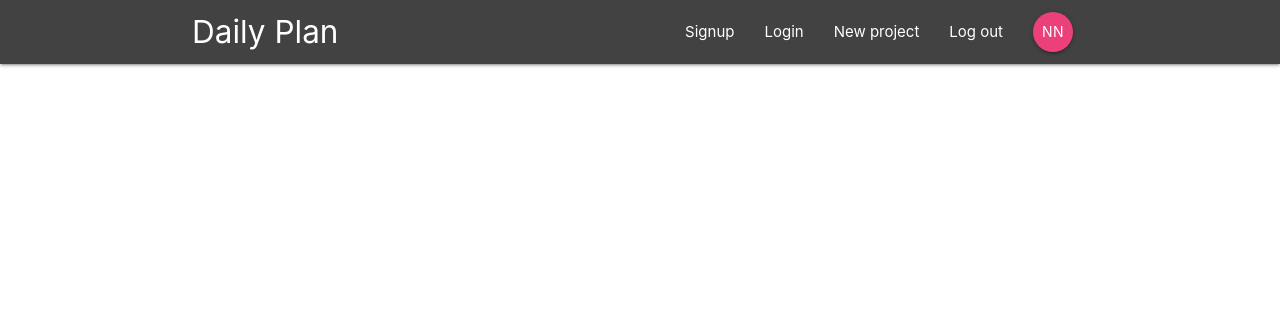
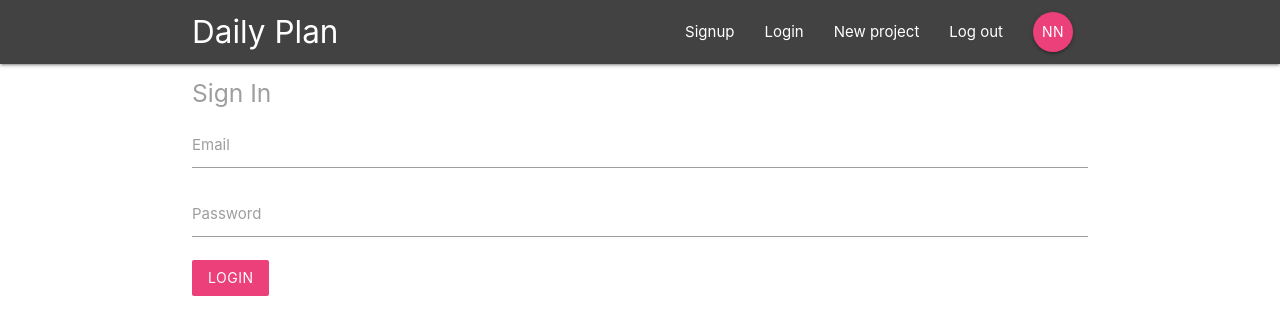
Before and after one commit to madjack99/dailyPlan, a React (Create React App) app: page /signin in a window 1280 px wide. Shown: the top 334 px of the page. Built offline with nearby package versions, Linux system fonts and the light colour scheme.

Commit message:
add SignIn, js from materialize for SignIn, ev. handlers, state

```diff
--- a/public/index.html
+++ b/public/index.html
@@ -42,5 +42,7 @@
       To begin the development, run `npm start` or `yarn start`.
       To create a production bundle, use `npm run build` or `yarn build`.
     -->
+    <!-- Compiled and minified JavaScript -->
+    <script src="https://cdnjs.cloudflare.com/ajax/libs/materialize/1.0.0/js/materialize.min.js"></script>
   </body>
 </html>
--- a/src/App.js
+++ b/src/App.js
@@ -3,6 +3,7 @@
 import Navbar from './components/layout/Navbar'
 import Dashboard from './components/dashboard/Dashboard'
 import ProjectDetails from './components/projects/ProjectDetails'
+import SignIn from './components/auth/SignIn'
 
 class App extends Component {
   render() {
@@ -13,6 +14,7 @@
           <Switch>
             <Route exact path='/' component={Dashboard} />
             <Route path='/project/:id' component={ProjectDetails} />
+            <Route path='/signin' component={SignIn} />
           </Switch>
         </div>
       </BrowserRouter>
--- a/src/components/auth/SignIn.js
+++ b/src/components/auth/SignIn.js
@@ -0,0 +1,42 @@
+import React, { Component } from 'react'
+
+class SignIn extends Component {
+  state = {
+      email: '',
+      password: ''
+  }
+
+  handleChange = (e) => {
+      this.setState({
+          [e.target.id]: e.target.value
+      })
+  }
+
+  handleSubmit = (e) => {
+      e.preventDefault()
+      console.log(this.state)
+  }
+
+  render() {
+    return (
+      <div className='container'>
+          <form onSubmit={this.handleSubmit} className="white">
+              <h5 className="grey-text text-darken-5">Sign In</h5>
+              <div className="input-field">
+                  <label htmlFor="email">Email</label>
+                  <input type="email" id="email" onChange={this.handleChange}/>
+              </div>
+              <div className="input-field">
+                  <label htmlFor="password">Password</label>
+                  <input type="password" id="password" onChange={this.handleChange}/>
+              </div>
+              <div className="input-field">
+                  <button className="btn pink lighten-1 z-depth-0">Login</button>
+              </div>
+          </form>
+      </div>
+    )
+  }
+}
+
+export default SignIn
```
